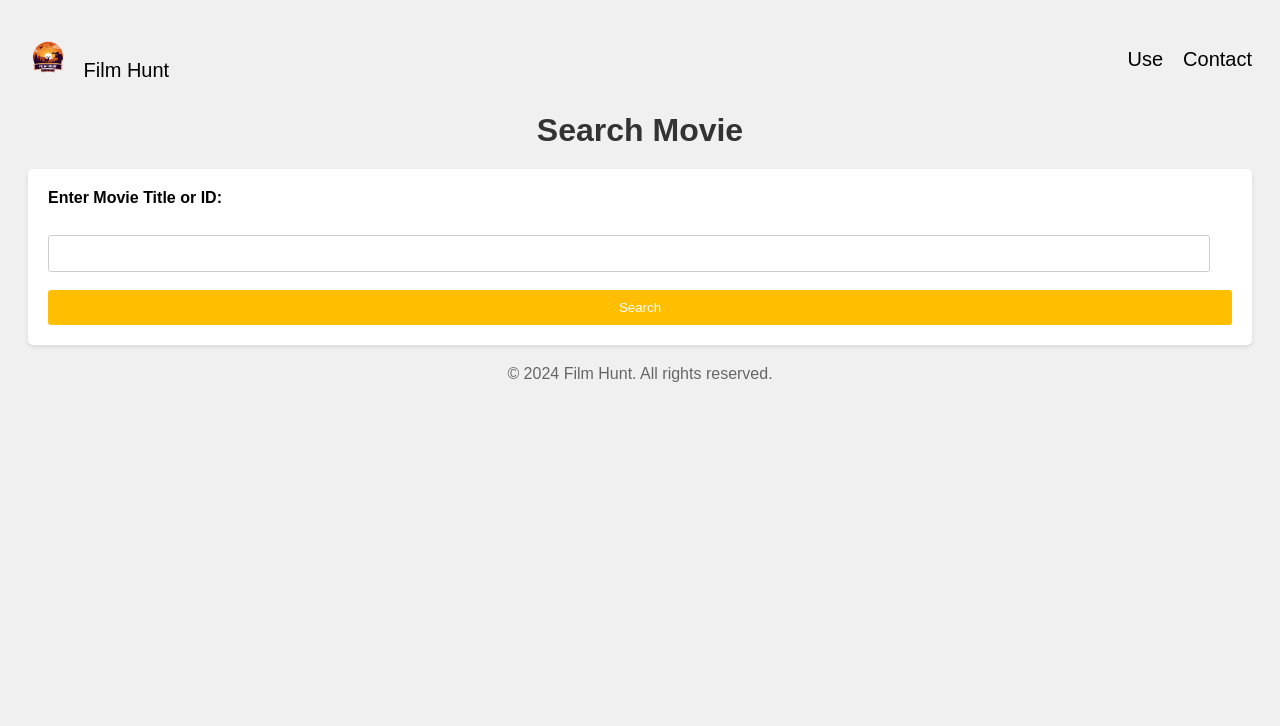
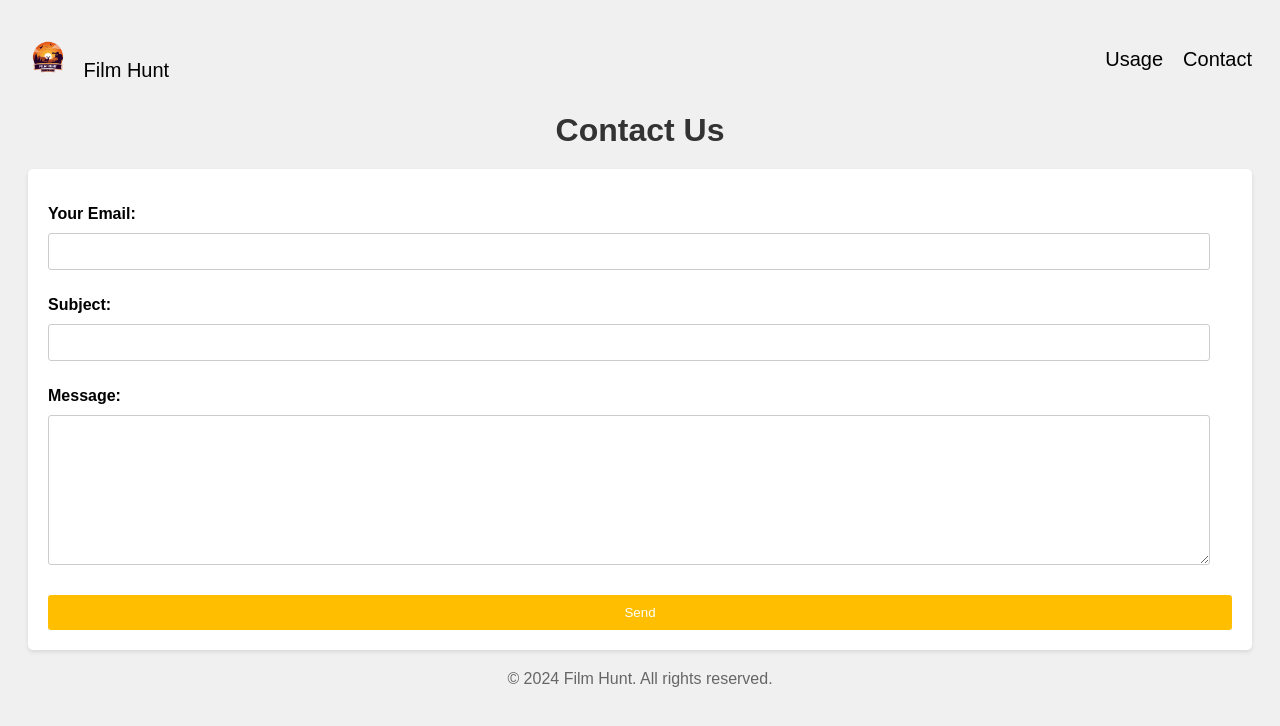
Before and after one commit to Dokuqui/Find-Movie-APP_Django, a Django app: page /movie_app/movie/contact in a window 1280 px wide. Shown: the top 726 px of the page. Run offline with Django 5.2, Linux system fonts and the light colour scheme.

Commit message:
feat(DFM-15): create contact and send mail flow

```diff
--- /dev/null
+++ b/movie_app/form.py
@@ -0,0 +1,9 @@
+"""Import required modules."""
+from django import forms
+
+
+class ContactForm(forms.Form):
+    """Contact form to send email."""
+    email = forms.EmailField(label='Your Email')
+    subject = forms.CharField(label='Subject', max_length=120)
+    content = forms.CharField(label='Message', widget=forms.Textarea)
--- a/movie_app/templates/movie_app/contact.html
+++ b/movie_app/templates/movie_app/contact.html
@@ -2,9 +2,34 @@
 <html lang="en">
 <head>
     <meta charset="UTF-8">
-    <title>Title</title>
+    <title>Contact - Film Hunt</title>
+    {% load static %}
+    <link rel="stylesheet" type="text/css" href="{% static 'css/contact.css' %}">
 </head>
 <body>
+    <nav>
+        <div class="logo">
+            <a href="{% url 'home' %}">
+                <img src="{% static 'images/logo.png' %}" alt="Film Hunt">
+                Film Hunt
+            </a>
+        </div>
+        <ul>
+            <li><a href="{% url 'usage' %}">Usage</a></li>
+            <li><a href="{% url 'contact' %}">Contact</a></li>
+        </ul>
+    </nav>
+
+    <h1>Contact Us</h1>
+    <form method="post">
+        {% csrf_token %}
+        {{ form.as_p }}
+        <button type="submit">Send</button>
+    </form>
+
+    <footer>
+        <p>&copy; {% now "Y" %} Film Hunt. All rights reserved.</p>
+    </footer>
 
 </body>
 </html>
--- a/movie_app/templates/movie_app/movie_detail.html
+++ b/movie_app/templates/movie_app/movie_detail.html
@@ -21,7 +21,7 @@
         </ul>
     </nav>
     <h1>{{ movie.title }}</h1>
-    <img src="{{ movie.poster_url }}" alt="{{ movie.title }} Poster">
+    <img id="poster" src="{{ movie.poster_url }}" alt="{{ movie.title }} Poster">
     <p><strong>Release Date:</strong> {{ movie.release_date }}</p>
     <p><strong>Duration:</strong> {{ movie.runtime }}</p>
     <p><strong>Genre:</strong> {{ movie.genre }}</p>
--- a/movie_app/urls.py
+++ b/movie_app/urls.py
@@ -6,5 +6,5 @@ from . import views
 urlpatterns = [
     path("movie/", views.movie_app, name='home'),
     path("movie/usage", views.usage, name='usage'),
-    path("movie/contact", views.movie_app, name='contact')
+    path("movie/contact", views.contact, name='contact')
 ]
--- a/movie_app/views.py
+++ b/movie_app/views.py
@@ -1,10 +1,15 @@
 """Import necessary libraries."""
 import os
 from datetime import datetime
+
+from django.core.mail import EmailMessage
+from django.http import HttpResponseRedirect
 from django.shortcuts import render
 from django.core.exceptions import ObjectDoesNotExist
 import requests
 from dotenv import load_dotenv
+
+from .form import ContactForm
 from .models import Movie
 
 
@@ -72,3 +77,28 @@ def movie_app(request):
 def usage(request):
     """Render usage page."""
     return render(request, 'movie_app/usage.html')
+
+
+def contact(request):
+    """Render contact page."""
+    if request.method == 'POST':
+        form = ContactForm(request.POST)
+        if form.is_valid():
+            sender_email = form.cleaned_data['email']
+            subject = form.cleaned_data['subject']
+            content = form.cleaned_data['content']
+            recipient_email = 'i.semenov6990@gmail.com'
+
+            email_message = EmailMessage(
+                subject=subject,
+                body=content,
+                from_email=sender_email,
+                to=[recipient_email],
+                reply_to=[sender_email]
+            )
+            email_message.send(fail_silently=False)
+
+            return HttpResponseRedirect('contact')
+    else:
+        form = ContactForm()
+    return render(request, 'movie_app/contact.html', {'form': form})
--- /dev/null
+++ b/static/css/contact.css
@@ -0,0 +1,57 @@
+@import "nav_footer.css";
+
+body {
+    font-family: Arial, sans-serif;
+    background-color: #f0f0f0;
+    padding: 20px;
+}
+
+h1 {
+    color: #333;
+    text-align: center;
+    margin-bottom: 20px;
+}
+
+form {
+    margin-top: 20px;
+    padding: 20px;
+    background-color: #ffffff;
+    border-radius: 5px;
+    box-shadow: 0 2px 4px rgba(0, 0, 0, 0.1);
+}
+
+label {
+    display: block;
+    margin-bottom: 10px;
+    font-weight: bold;
+}
+
+input[type="text"],
+input[type="email"],
+textarea {
+    width: calc(100% - 22px);
+    padding: 10px;
+    border: 1px solid #ccc;
+    border-radius: 3px;
+    box-sizing: border-box;
+    margin-bottom: 10px;
+}
+
+textarea {
+    height: 150px;
+}
+
+button[type="submit"] {
+    width: 100%;
+    padding: 10px;
+    background-color: #ffbf00;
+    color: #fff;
+    border: none;
+    border-radius: 3px;
+    cursor: pointer;
+    transition: background-color 0.3s ease;
+}
+
+button[type="submit"]:hover {
+    background-color: #996900;
+}
--- a/static/css/movie_detail.css
+++ b/static/css/movie_detail.css
@@ -12,7 +12,7 @@ h1 {
     margin-bottom: 20px;
 }
 
-img {
+#poster {
     display: block;
     margin: 0 auto 20px;
     max-width: 100%;
```
Also changed, not shown: find_movie/settings.py (+12 -0 lines).
